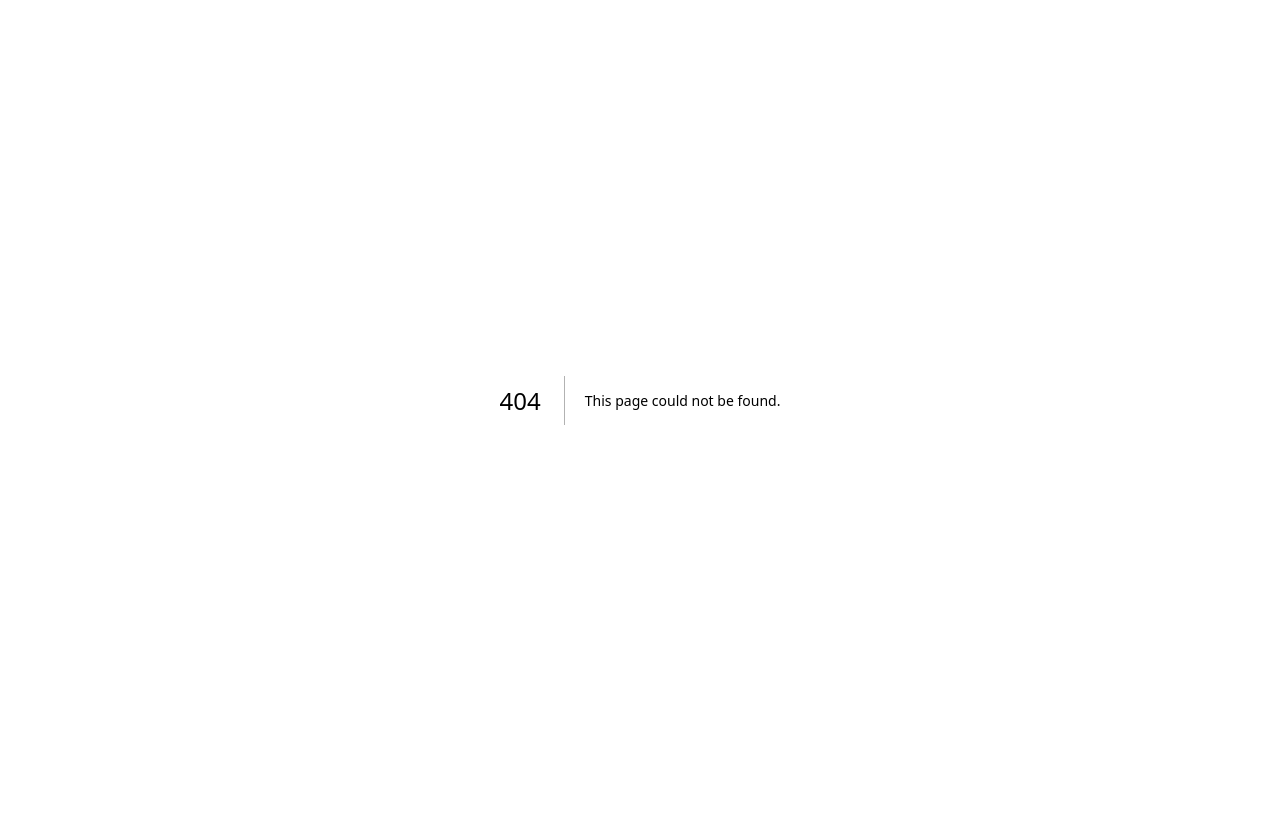
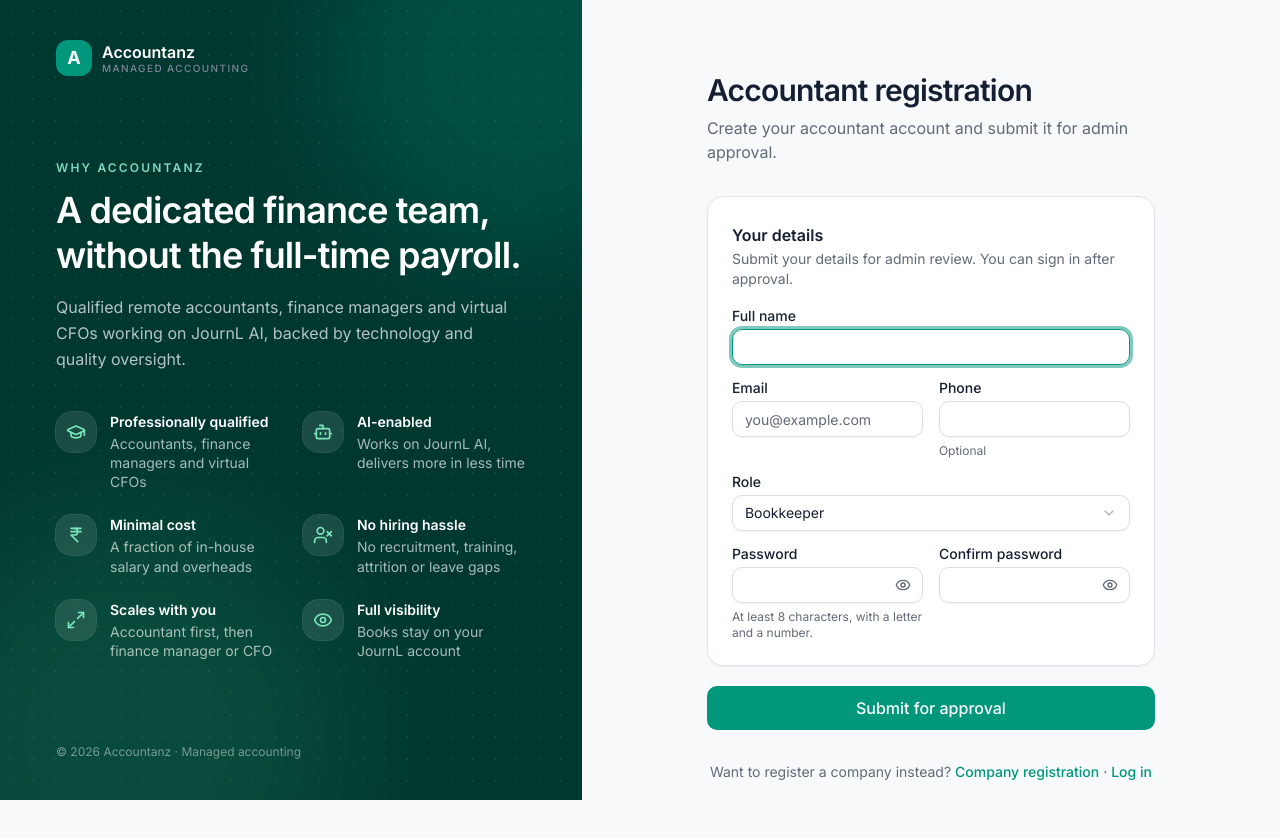
Before and after one commit to jithinkrishna-cloud/Accountanz-frontend, a Next.js app: page /register/accountant in a window 1280 px wide. Before the commit this address had no page. Shown: the top 838 px of the page. Before the commit the page ends 800 px from the top, so only its background shows below. Built offline with nearby package versions, Linux system fonts and the light colour scheme.

Commit message:
feat: add accountant registration functionality and update related components

```diff
--- a/app/(auth)/login/page.tsx
+++ b/app/(auth)/login/page.tsx
@@ -13,7 +13,11 @@ export default function LoginPage() {
         <>
           Don&apos;t have an account?{" "}
           <Link href="/register" className="text-primary font-medium hover:underline">
-            Create one
+            Company
+          </Link>
+          {" or "}
+          <Link href="/register/accountant" className="text-primary font-medium hover:underline">
+            Accountant
           </Link>
         </>
       }
--- /dev/null
+++ b/app/(auth)/register/accountant/page.tsx
@@ -0,0 +1,27 @@
+import Link from "next/link";
+import { AuthSplitLayout } from "@/features/auth/components/auth-split-layout";
+import { AccountantRegisterForm } from "@/features/auth/components/accountant-register-form";
+
+export default function AccountantRegisterPage() {
+  return (
+    <AuthSplitLayout
+      narrow
+      title="Accountant registration"
+      description="Create your accountant account and submit it for admin approval."
+      footer={
+        <>
+          Want to register a company instead?{" "}
+          <Link href="/register" className="text-primary font-medium hover:underline">
+            Company registration
+          </Link>
+          {" · "}
+          <Link href="/login" className="text-primary font-medium hover:underline">
+            Log in
+          </Link>
+        </>
+      }
+    >
+      <AccountantRegisterForm />
+    </AuthSplitLayout>
+  );
+}
--- a/app/(auth)/register/page.tsx
+++ b/app/(auth)/register/page.tsx
@@ -9,6 +9,11 @@ export default function RegisterPage() {
       description="Register your business and get matched with a dedicated accountant."
       footer={
         <>
+          Are you an accountant?{" "}
+          <Link href="/register/accountant" className="text-primary font-medium hover:underline">
+            Register here
+          </Link>
+          {" · "}
           Already have an account?{" "}
           <Link href="/login" className="text-primary font-medium hover:underline">
             Log in
--- /dev/null
+++ b/features/auth/components/accountant-register-form.tsx
@@ -0,0 +1,106 @@
+"use client";
+
+import { zodResolver } from "@hookform/resolvers/zod";
+import { MailCheck } from "lucide-react";
+import { useState } from "react";
+import { Controller, useForm } from "react-hook-form";
+import { FormField } from "@/components/shared/form-field";
+import { PasswordInput } from "@/components/shared/password-input";
+import { SubmitButton } from "@/components/shared/submit-button";
+import { Input } from "@/components/ui/input";
+import { Select, SelectContent, SelectItem, SelectTrigger, SelectValue } from "@/components/ui/select";
+import { ROLE_LABELS } from "@/lib/constants";
+import { applyApiError } from "@/lib/form-errors";
+import { registerAccountantSchema, type RegisterAccountantValues } from "../schemas/auth.schema";
+import { authService } from "../services/auth-service";
+
+const ROLES = [
+  { value: "bookkeeper", label: ROLE_LABELS.bookkeeper },
+  { value: "finance_manager", label: ROLE_LABELS.finance_manager },
+  { value: "cfo", label: ROLE_LABELS.cfo },
+] as const;
+
+export function AccountantRegisterForm() {
+  const [submitted, setSubmitted] = useState<string | null>(null);
+  const {
+    register,
+    control,
+    handleSubmit,
+    setError,
+    formState: { errors, isSubmitting },
+  } = useForm<RegisterAccountantValues>({
+    resolver: zodResolver(registerAccountantSchema),
+    defaultValues: { fullName: "", email: "", phone: "", password: "", confirmPassword: "", portal_role: "bookkeeper" },
+  });
+
+  const onSubmit = async (values: RegisterAccountantValues) => {
+    try {
+      const res = await authService.registerAccountant(values);
+      setSubmitted(res.message);
+    } catch (err) {
+      applyApiError(err, setError, ["fullName", "email", "phone", "password", "portal_role"]);
+    }
+  };
+
+  if (submitted) {
+    return (
+      <div className="bg-card flex flex-col items-center gap-3 rounded-xl border p-6 text-center shadow-xs" role="status">
+        <MailCheck className="text-primary size-8" aria-hidden />
+        <p className="font-medium">Registration submitted</p>
+        <p className="text-muted-foreground text-sm">{submitted}</p>
+      </div>
+    );
+  }
+
+  return (
+    <form onSubmit={handleSubmit(onSubmit)} className="grid gap-5" noValidate>
+      <fieldset className="bg-card rounded-xl border p-5 shadow-xs sm:p-6">
+        <legend className="sr-only">Accountant details</legend>
+        <div className="mb-5">
+          <p className="leading-7 font-semibold">Your details</p>
+          <p className="text-muted-foreground text-sm">Submit your details for admin review. You can sign in after approval.</p>
+        </div>
+        <div className="grid gap-4 sm:grid-cols-2">
+          <FormField id="fullName" label="Full name" error={errors.fullName?.message} className="sm:col-span-2">
+            <Input id="fullName" autoComplete="name" autoFocus aria-invalid={!!errors.fullName} {...register("fullName")} />
+          </FormField>
+          <FormField id="email" label="Email" error={errors.email?.message}>
+            <Input id="email" type="email" autoComplete="email" placeholder="you@example.com" aria-invalid={!!errors.email} {...register("email")} />
+          </FormField>
+          <FormField id="phone" label="Phone" hint="Optional" error={errors.phone?.message}>
+            <Input id="phone" type="tel" autoComplete="tel" {...register("phone")} />
+          </FormField>
+          <FormField id="portal_role" label="Role" error={errors.portal_role?.message} className="sm:col-span-2">
+            <Controller
+              control={control}
+              name="portal_role"
+              render={({ field }) => (
+                <Select value={field.value} onValueChange={field.onChange}>
+                  <SelectTrigger id="portal_role" className="w-full" aria-invalid={!!errors.portal_role}>
+                    <SelectValue placeholder="Select a role" />
+                  </SelectTrigger>
+                  <SelectContent>
+                    {ROLES.map((r) => (
+                      <SelectItem key={r.value} value={r.value}>
+                        {r.label}
+                      </SelectItem>
+                    ))}
+                  </SelectContent>
+                </Select>
+              )}
+            />
+          </FormField>
+          <FormField id="password" label="Password" error={errors.password?.message} hint="At least 8 characters, with a letter and a number.">
+            <PasswordInput id="password" invalid={!!errors.password} {...register("password")} />
+          </FormField>
+          <FormField id="confirmPassword" label="Confirm password" error={errors.confirmPassword?.message}>
+            <PasswordInput id="confirmPassword" invalid={!!errors.confirmPassword} {...register("confirmPassword")} />
+          </FormField>
+        </div>
+      </fieldset>
+      <SubmitButton pending={isSubmitting} className="h-11 w-full text-base">
+        Submit for approval
+      </SubmitButton>
+    </form>
+  );
+}
--- a/features/auth/schemas/auth.schema.ts
+++ b/features/auth/schemas/auth.schema.ts
@@ -35,10 +35,23 @@ export const registerSchema = z
     state: z.string().trim().max(60),
   })
   .refine(passwordsMatch, mismatch);
+
+export const registerAccountantSchema = z
+  .object({
+    fullName: z.string().trim().min(2, "Enter your full name").max(150),
+    email,
+    phone: z.string().trim().max(30),
+    password,
+    confirmPassword: z.string(),
+    portal_role: z.enum(["bookkeeper", "finance_manager", "cfo"]),
+  })
+  .refine(passwordsMatch, mismatch);
+
 export const setPasswordSchema = z.object({ password, confirmPassword: z.string() }).refine(passwordsMatch, mismatch);
 export const forgotPasswordSchema = z.object({ email });
 
 export type LoginValues = z.infer<typeof loginSchema>;
 export type RegisterValues = z.infer<typeof registerSchema>;
+export type RegisterAccountantValues = z.infer<typeof registerAccountantSchema>;
 export type SetPasswordValues = z.infer<typeof setPasswordSchema>;
 export type ForgotPasswordValues = z.infer<typeof forgotPasswordSchema>;
--- a/features/auth/services/auth-service.ts
+++ b/features/auth/services/auth-service.ts
@@ -1,6 +1,6 @@
 import { api } from "@/lib/api-client";
 import type { SessionUser } from "@/types/auth";
-import type { ForgotPasswordValues, LoginValues, RegisterValues, SetPasswordValues } from "../schemas/auth.schema";
+import type { ForgotPasswordValues, LoginValues, RegisterAccountantValues, RegisterValues, SetPasswordValues } from "../schemas/auth.schema";
 
 type UserResponse = { user: SessionUser };
 type MessageResponse = { message: string };
@@ -25,6 +25,18 @@ export const authService = {
       },
       noRefresh: true,
     }).then((r) => r.user),
+  registerAccountant: (values: RegisterAccountantValues) =>
+    api<MessageResponse>("/auth/register-accountant", {
+      method: "POST",
+      body: {
+        fullName: values.fullName,
+        email: values.email,
+        phone: values.phone || undefined,
+        password: values.password,
+        portal_role: values.portal_role,
+      },
+      noRefresh: true,
+    }),
   logout: () => api<void>("/auth/logout", { method: "POST", noRefresh: true }),
   forgotPassword: (values: ForgotPasswordValues) => api<MessageResponse>("/auth/forgot-password", { method: "POST", body: values, noRefresh: true }),
   resetPassword: (token: string, values: SetPasswordValues) =>
--- a/features/staff/components/staff-list.tsx
+++ b/features/staff/components/staff-list.tsx
@@ -1,14 +1,15 @@
 "use client";
 
-import { Pencil, Trash2, UserPlus } from "lucide-react";
+import { Check, Pencil, Trash2, UserPlus } from "lucide-react";
 import { useState } from "react";
+import { toast } from "sonner";
 import { DataTable, type Column } from "@/components/shared/data-table";
 import { PageHeader } from "@/components/shared/page-header";
 import { SearchInput } from "@/components/shared/search-input";
 import { StatusBadge } from "@/components/shared/status-badge";
 import { Button } from "@/components/ui/button";
 import { ROLE_LABELS } from "@/lib/constants";
-import { useStaff } from "../hooks/use-staff";
+import { useStaff, useUpdateStaff } from "../hooks/use-staff";
 import type { StaffMember, StaffType } from "../types/staff.types";
 import { useSession } from "@/features/auth/hooks/use-session";
 import { DeleteStaffDialog } from "./delete-staff-dialog";
@@ -26,8 +27,22 @@ export function StaffList({ staffType }: { staffType: StaffType }) {
   const [inviting, setInviting] = useState(false);
   const [editing, setEditing] = useState<StaffMember | null>(null);
   const [deleting, setDeleting] = useState<StaffMember | null>(null);
+  const [approvingId, setApprovingId] = useState<number | null>(null);
   const { data: session } = useSession();
   const query = useStaff({ type: staffType, q, page });
+  const approve = useUpdateStaff(approvingId ?? 0);
+
+  const approveRegistration = async (m: StaffMember) => {
+    setApprovingId(m.user_id);
+    try {
+      await approve.mutateAsync({ status: "active", verification_status: "verified" });
+      toast.success(`${m.full_name} approved`);
+    } catch {
+      toast.error("Couldn't approve registration");
+    } finally {
+      setApprovingId(null);
+    }
+  };
 
   const columns: Column<StaffMember>[] = [
     {
@@ -60,15 +75,30 @@ export function StaffList({ staffType }: { staffType: StaffType }) {
     {
       key: "actions",
       header: "",
-      className: "w-24 text-right",
-      cell: (m) => (
+      className: "w-32 text-right",
+      cell: (m) => {
+        const pendingApproval = m.status === "disabled" && m.verification_status === "pending";
+        return (
           <div className="flex justify-end">
+            {pendingApproval && (
+              <Button
+                variant="ghost"
+                size="icon"
+                aria-label={`Approve ${m.full_name}`}
+                title="Approve registration"
+                disabled={approvingId === m.user_id && approve.isPending}
+                onClick={() => void approveRegistration(m)}
+              >
+                <Check className="size-4" />
+              </Button>
+            )}
             <Button variant="ghost" size="icon" aria-label={`Edit ${m.full_name}`} onClick={() => setEditing(m)}><Pencil className="size-4" /></Button>
             {m.user_id !== session?.id && (
               <Button variant="ghost" size="icon" aria-label={`Delete ${m.full_name}`} onClick={() => setDeleting(m)}><Trash2 className="size-4" /></Button>
             )}
           </div>
-      ),
+        );
+      },
     },
   ];
 
```
Lines whose indentation alone changed are shown as unchanged.
